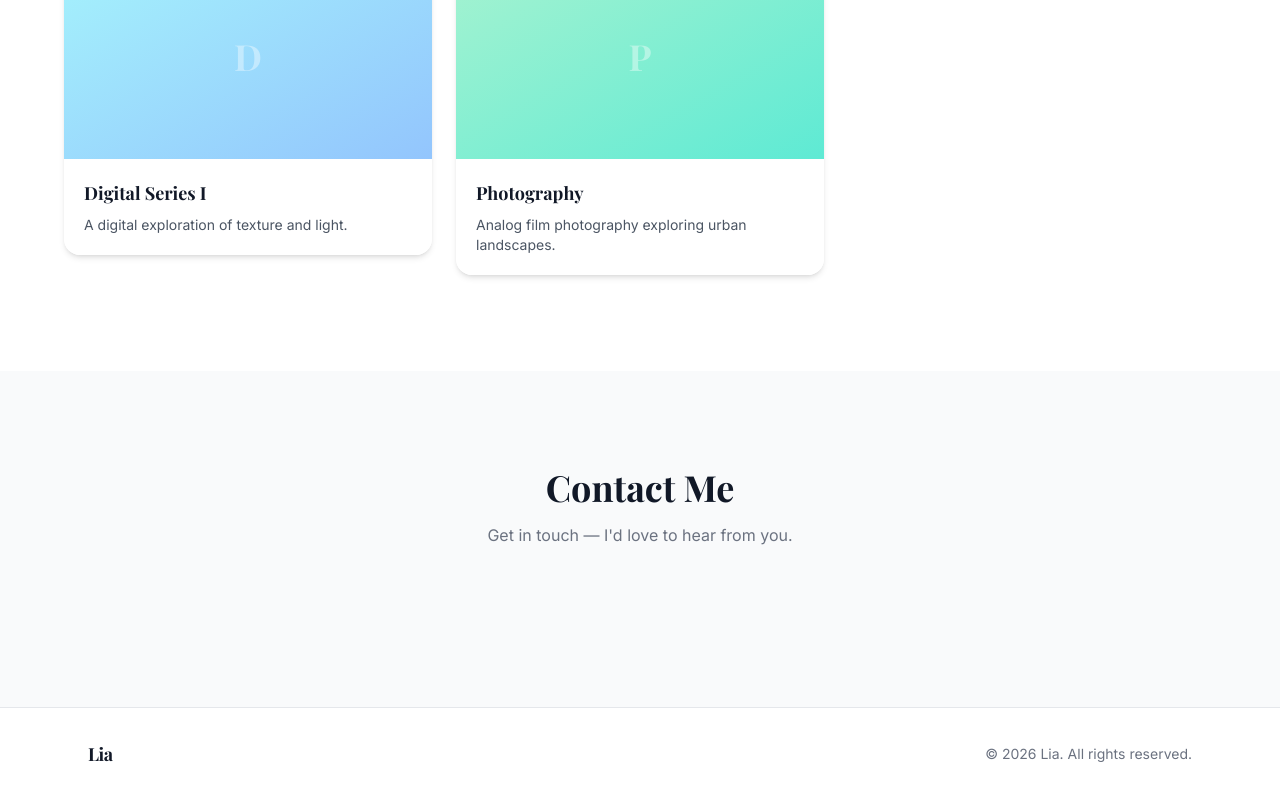
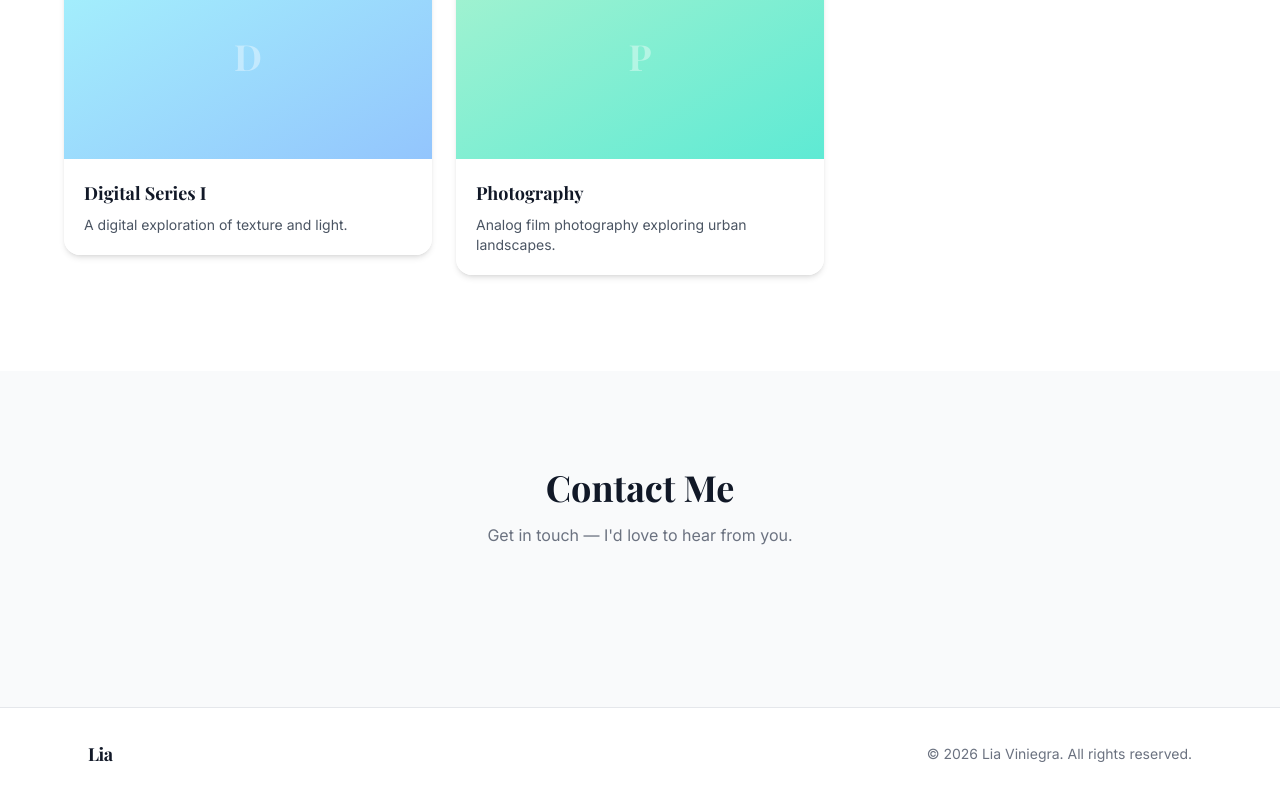
Before and after one commit to lia-portfolio/lia-portfolio-website, a React (Vite) app: page / in a window 1280 px wide. Shown: the part 2524-3324 px from the top of the page. Built offline with nearby package versions, Linux system fonts and the light colour scheme; a web font is replaced by a local one.

Commit message:
fix: update footer copyright to include full name

```diff
--- a/src/components/layout/Footer.tsx
+++ b/src/components/layout/Footer.tsx
@@ -6,7 +6,7 @@ export function Footer() {
           Lia
         </span>
         <p className="text-sm text-gray-500 dark:text-gray-400">
-          © {new Date().getFullYear()} Lia. All rights reserved.
+          © {new Date().getFullYear()} Lia Viniegra. All rights reserved.
         </p>
       </div>
     </footer>
```
